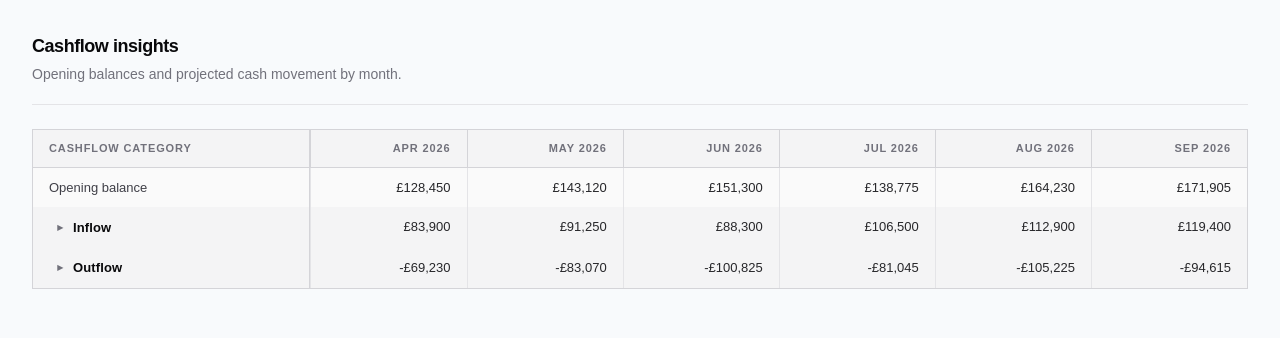
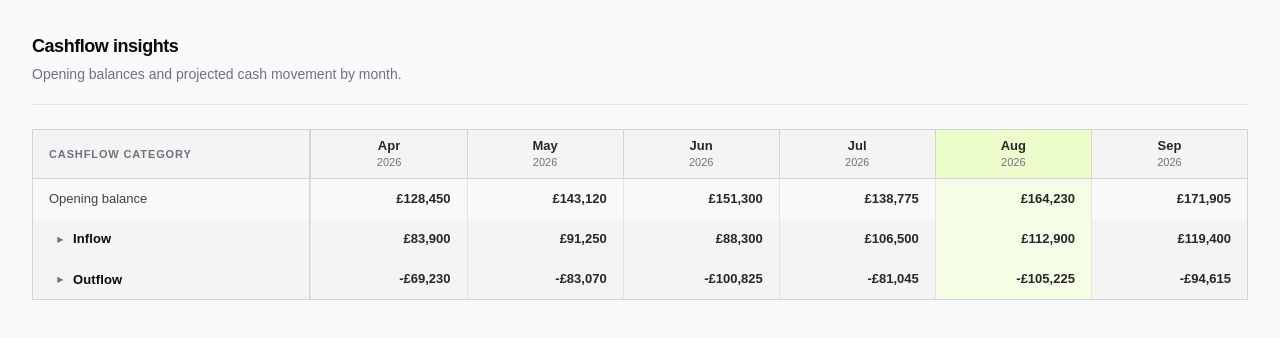
Before and after one commit to eerrecalde/cashflow-insights-table, a Next.js app: page / in a window 1280 px wide. Shown: the top 338 px of the page. Built offline with nearby package versions, Linux system fonts and the light colour scheme.

Commit message:
Polish cashflow table reference details

```diff
--- a/src/features/cashflow/cashflow-types.ts
+++ b/src/features/cashflow/cashflow-types.ts
@@ -6,6 +6,7 @@ export type Period = {
   id: string;
   date: string;
   label: string;
+  isCurrent?: boolean;
 };
 
 export type PeriodValues = Record<string, number>;
@@ -17,6 +18,7 @@ export type CashflowNode = {
   section: CashflowSection;
   label: string;
   hasChildren: boolean;
+  accentColor?: string;
   values: PeriodValues;
 };
 
--- a/src/features/cashflow/components/CashflowNodeRow.tsx
+++ b/src/features/cashflow/components/CashflowNodeRow.tsx
@@ -14,19 +14,22 @@ export function CashflowNodeRow({
   onToggle: (node: CashflowNode) => void;
 }) {
   const isSection = node.kind === "section";
+  const isGroup = node.kind === "group";
   const tone = isSection
     ? "border-zinc-300 bg-zinc-100"
     : "border-zinc-200 bg-white";
   const controlLabel = `${expanded ? "Collapse" : "Expand"} ${node.label}`;
 
   return (
-    <tr className={`border-b ${tone}`}>
+    <tr className={`group border-b transition-colors ${tone}`}>
       <th
         scope="row"
-        className={`sticky left-0 z-10 min-w-64 border-r border-inherit bg-inherit py-2.5 pr-4 text-left ${
+        className={`sticky left-0 z-10 min-w-64 border-r border-inherit bg-inherit py-2.5 pr-4 text-left transition-colors group-focus-within:bg-sky-50 group-hover:bg-sky-50 ${
           isSection
             ? "font-semibold tracking-[0.01em] text-zinc-950"
-            : "font-medium text-zinc-800"
+            : isGroup
+              ? "font-semibold text-zinc-900"
+              : "font-medium text-zinc-800"
         }`}
         style={{ paddingLeft: `${1.25 + depth * 1.5}rem` }}
       >
@@ -47,10 +50,23 @@ export function CashflowNodeRow({
             {node.label}
           </button>
         ) : (
-          <span>{node.label}</span>
+          <span className="inline-flex items-center gap-2">
+            {node.accentColor ? (
+              <span
+                aria-hidden="true"
+                className="size-2.5 shrink-0 rounded-full"
+                style={{ backgroundColor: node.accentColor }}
+              />
+            ) : null}
+            {node.label}
+          </span>
         )}
       </th>
-      <CashflowValueCells periods={periods} values={node.values} />
+      <CashflowValueCells
+        periods={periods}
+        values={node.values}
+        emphasized={isSection || isGroup}
+      />
     </tr>
   );
 }
--- a/src/features/cashflow/components/CashflowOpeningBalanceRow.tsx
+++ b/src/features/cashflow/components/CashflowOpeningBalanceRow.tsx
@@ -6,14 +6,18 @@ export function CashflowOpeningBalanceRow({
   openingBalances,
 }: Pick<CashflowRootResponse, "periods" | "openingBalances">) {
   return (
-    <tr className="border-b border-zinc-300 bg-zinc-50">
+    <tr className="group border-b border-zinc-300 bg-zinc-50 transition-colors focus-within:bg-sky-50 hover:bg-sky-50">
       <th
         scope="row"
-        className="sticky left-0 z-10 min-w-64 border-r border-zinc-300 bg-zinc-50 px-4 py-2.5 text-left font-medium text-zinc-700"
+        className="sticky left-0 z-10 min-w-64 border-r border-zinc-300 bg-zinc-50 px-4 py-2.5 text-left font-medium text-zinc-700 transition-colors group-focus-within:bg-sky-50 group-hover:bg-sky-50"
       >
         Opening balance
       </th>
-      <CashflowValueCells periods={periods} values={openingBalances} />
+      <CashflowValueCells
+        periods={periods}
+        values={openingBalances}
+        emphasized
+      />
     </tr>
   );
 }
--- a/src/features/cashflow/components/CashflowTableHeader.tsx
+++ b/src/features/cashflow/components/CashflowTableHeader.tsx
@@ -12,15 +12,30 @@ export function CashflowTableHeader({
         >
           Cashflow category
         </th>
-        {periods.map((period) => (
-          <th
-            key={period.id}
-            scope="col"
-            className="sticky top-0 z-20 min-w-36 border-b border-l border-zinc-300 bg-zinc-100 px-4 py-2.5 text-right"
-          >
-            <time dateTime={period.date}>{period.label}</time>
-          </th>
-        ))}
+        {periods.map((period) => {
+          const [month, year] = period.label.split(" ");
+          const tone = period.isCurrent ? "bg-lime-100" : "bg-zinc-100";
+
+          return (
+            <th
+              key={period.id}
+              scope="col"
+              className={`sticky top-0 z-20 min-w-36 border-b border-l border-zinc-300 px-4 py-2 text-center ${tone}`}
+            >
+              <time
+                dateTime={period.date}
+                className="flex flex-col leading-tight normal-case"
+              >
+                <span className="text-[13px] font-semibold tracking-normal text-zinc-800">
+                  {month}
+                </span>
+                <span className="mt-0.5 text-[11px] font-medium tracking-normal text-zinc-500">
+                  {year}
+                </span>
+              </time>
+            </th>
+          );
+        })}
       </tr>
     </thead>
   );
--- a/src/features/cashflow/components/CashflowValueCells.tsx
+++ b/src/features/cashflow/components/CashflowValueCells.tsx
@@ -4,14 +4,20 @@ import { formatCashflowValue } from "../format-cashflow-value";
 export function CashflowValueCells({
   periods,
   values,
-}: Pick<CashflowRootResponse, "periods"> & { values: PeriodValues }) {
+  emphasized = false,
+}: Pick<CashflowRootResponse, "periods"> & {
+  values: PeriodValues;
+  emphasized?: boolean;
+}) {
   return periods.map((period) => {
     const value = values[period.id] ?? 0;
 
     return (
       <td
         key={period.id}
-        className="border-l border-zinc-200 px-4 py-2.5 text-right whitespace-nowrap text-zinc-800 tabular-nums"
+        className={`border-l border-zinc-200 px-4 py-2.5 text-right whitespace-nowrap text-zinc-800 tabular-nums transition-colors group-focus-within:bg-sky-50 group-hover:bg-sky-50 ${
+          emphasized ? "font-semibold" : ""
+        } ${period.isCurrent ? "bg-lime-50" : ""}`}
       >
         {formatCashflowValue(value)}
       </td>
--- a/src/mocks/cashflow/mock-data.ts
+++ b/src/mocks/cashflow/mock-data.ts
@@ -12,7 +12,12 @@ export const periods: Period[] = [
   { id: "2026-05", date: "2026-05-01", label: "May 2026" },
   { id: "2026-06", date: "2026-06-01", label: "Jun 2026" },
   { id: "2026-07", date: "2026-07-01", label: "Jul 2026" },
-  { id: "2026-08", date: "2026-08-01", label: "Aug 2026" },
+  {
+    id: "2026-08",
+    date: "2026-08-01",
+    label: "Aug 2026",
+    isCurrent: true,
+  },
   { id: "2026-09", date: "2026-09-01", label: "Sep 2026" },
 ];
 
@@ -35,6 +40,7 @@ const node = (
   amounts: number[],
   hasChildren = false,
   kind: CashflowNode["kind"] = hasChildren ? "group" : "category",
+  accentColor?: string,
 ): CashflowNode => ({
   id,
   parentId,
@@ -42,6 +48,7 @@ const node = (
   section,
   label,
   hasChildren,
+  accentColor,
   values: values(...amounts),
 });
 
@@ -65,6 +72,9 @@ export function generateCashflowCategoryNodes({
       section,
       `Generated category ${index + 1}`,
       periods.map((_, periodIndex) => sign * (baseAmount + periodIndex * 35)),
+      false,
+      "category",
+      section === "inflow" ? "#0ea5e9" : "#84cc16",
     );
   });
 }
@@ -127,6 +137,9 @@ const childNodes: Record<string, CashflowNode[]> = {
       "inflow",
       "Subscriptions",
       [45_600, 48_200, 50_100, 53_900, 57_300, 60_400],
+      false,
+      "category",
+      "#0ea5e9",
     ),
     node(
       "inflow-services",
@@ -134,6 +147,9 @@ const childNodes: Record<string, CashflowNode[]> = {
       "inflow",
       "Professional services",
       [18_200, 22_500, 16_400, 24_600, 26_100, 27_800],
+      false,
+      "category",
+      "#0ea5e9",
     ),
     node(
       "inflow-other",
@@ -151,6 +167,9 @@ const childNodes: Record<string, CashflowNode[]> = {
       "inflow",
       "Interest received",
       [320, 350, 410, 470, 520, 600],
+      false,
+      "category",
+      "#0ea5e9",
     ),
     node(
       "inflow-reimbursements",
@@ -158,6 +177,9 @@ const childNodes: Record<string, CashflowNode[]> = {
       "inflow",
       "Reimbursements",
       [5_480, 4_200, 5_100, 7_730, 8_400, 9_100],
+      false,
+      "category",
+      "#0ea5e9",
     ),
     node(
       "inflow-tax-refunds",
@@ -165,6 +187,9 @@ const childNodes: Record<string, CashflowNode[]> = {
       "inflow",
       "Tax refunds",
       [14_300, 16_000, 16_290, 19_800, 20_580, 21_500],
+      false,
+      "category",
+      "#0ea5e9",
     ),
   ],
   outflow: [
@@ -190,6 +215,9 @@ const childNodes: Record<string, CashflowNode[]> = {
       "outflow",
       "Other expenses",
       [-13_200, -14_500, -18_000, -14_500, -18_500, -17_000],
+      false,
+      "category",
+      "#a855f7",
     ),
   ],
   "outflow-people": [
@@ -199,6 +227,9 @@ const childNodes: Record<string, CashflowNode[]> = {
       "outflow",
       "Salaries",
       [-31_500, -38_000, -46_900, -35_000, -49_000, -44_000],
+      false,
+      "category",
+      "#84cc16",
     ),
     node(
       "outflow-contractors",
@@ -206,6 +237,9 @@ const childNodes: Record<string, CashflowNode[]> = {
       "outflow",
       "Contractors",
       [-6_700, -8_100, -8_800, -7_300, -9_800, -8_600],
+      false,
+      "category",
+      "#84cc16",
     ),
   ],
   "outflow-operations": [
@@ -215,6 +249,9 @@ const childNodes: Record<string, CashflowNode[]> = {
       "outflow",
       "Software",
       [-6_800, -7_100, -7_425, -7_800, -8_125, -8_015],
+      false,
+      "category",
+      "#84cc16",
     ),
     node(
       "outflow-marketing",
@@ -222,6 +259,9 @@ const childNodes: Record<string, CashflowNode[]> = {
       "outflow",
       "Marketing",
       [-11_030, -15_370, -19_700, -16_445, -19_800, -17_000],
+      false,
+      "category",
+      "#84cc16",
     ),
     ...generateCashflowCategoryNodes({
       count: 1_200,
```
Also changed, not shown: 2 other files (tests, documents, lock files or other folders).
